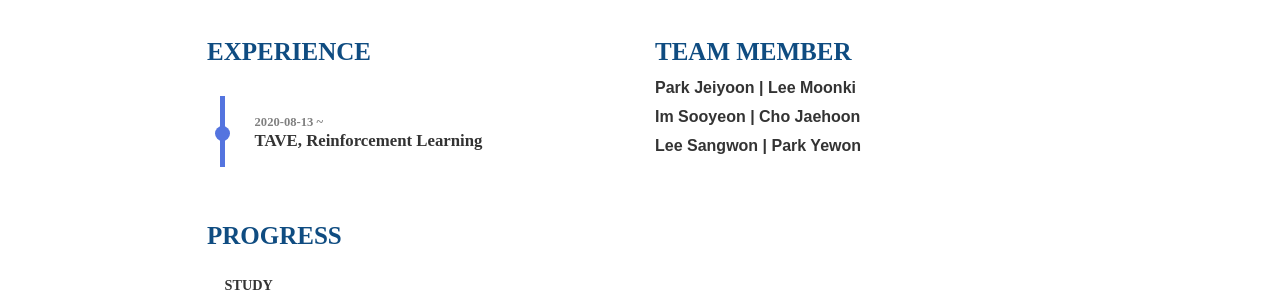
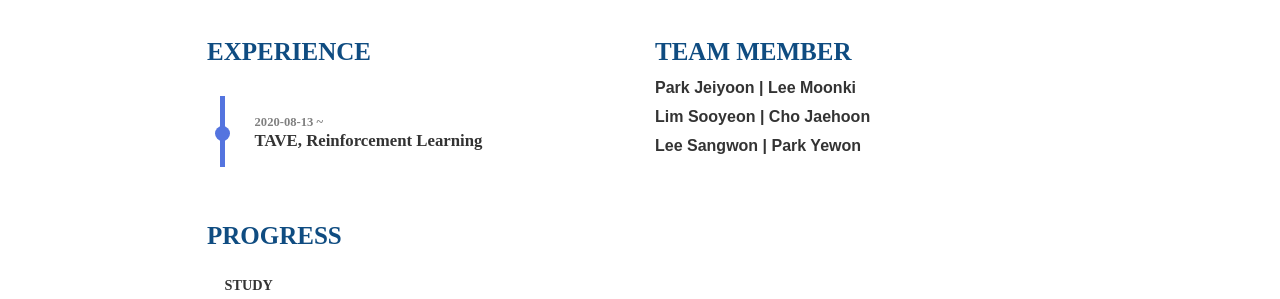
Before and after one commit to TAVE-6th-RLstudy/TAVE-6th-RLstudy.github.io, a Jekyll site: the page built from portfolio.html, in a window 1280 px wide. Shown: the part 420-719 px from the top of the page. Built offline with Jekyll 4.4.1, drawn with Linux system fonts in a browser that asks for light colours; nearby versions of some CDN libraries; some web fonts are replaced.

Commit message:
edit team member name

```diff
--- a/_config.yml
+++ b/_config.yml
@@ -23,7 +23,7 @@ theme_settings:
         value: 16 # Percent value
     teammember:
       - name1: Park Jeiyoon | Lee Moonki
-      - name2: Im Sooyeon   | Cho Jaehoon
+      - name2: Lim Sooyeon   | Cho Jaehoon
       - name3: Lee Sangwon  | Park Yewon
 
   # Icons
```
